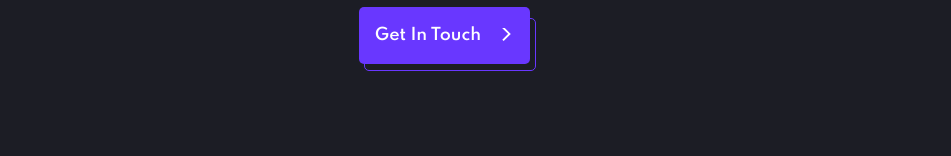
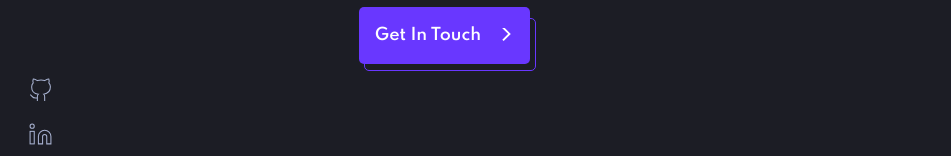
Before and after one commit to IshraqKabir/portfolio, a React (Create React App) app: page / in a window 1280 px wide. Both pictures are taken after a click on the icon 80 px from the left and 38 px from the top of the page. Shown: the part 514-670 px from the top of the page, without its empty margins (0-951 px from the left). Built offline with nearby package versions, Linux system fonts and the light colour scheme.

Commit message:
added social links

```diff
--- a/src/App.tsx
+++ b/src/App.tsx
@@ -5,23 +5,23 @@ import { useState } from "react";
 
 import Topbar from "./components/Topbar/Topbar.jsx";
 import DoubleSlideReveal from "./components/animation/DoubleSlideReveal/DoubleSlideReveal";
+import SocialIcons from "./components/SocialIcons/SocialIcons";
 
 function App() {
     const [showApp, setShowApp] = useState(false);
 
     return (
-        <>
         <DoubleSlideReveal start={true}>
             <div className="container" style={{}}>
                 <Hero showApp={showApp} setShowApp={setShowApp} />
                 {showApp && (
                     <>
                         <Topbar />
+                        <SocialIcons />
                     </>
                 )}
             </div>
         </DoubleSlideReveal>
-        </>
     );
 }
 
--- a/src/components/Button/Button.tsx
+++ b/src/components/Button/Button.tsx
@@ -5,9 +5,10 @@ import "./button.css";
 
 interface IProps {
     label: string;
+    onClick: Function;
 }
 
-export default function Button({ label }: IProps) {
+export default function Button({ label, onClick }: IProps) {
     const elRef = useRef<null | AnimeTimelineInstance>(null);
 
     useEffect(() => {
@@ -24,7 +25,7 @@ export default function Button({ label }: IProps) {
             })
     }, []);
 
-    return <div className="button-outer-container">
+    return <div className="button-outer-container" onClick={() => { onClick() }}>
         <DoubleSlideReveal start={true}>
             <div className="button-container">
                 <div className="button-text">{label}</div>
--- a/src/components/Hero/Hero.tsx
+++ b/src/components/Hero/Hero.tsx
@@ -34,6 +34,12 @@ const Hero = ({ showApp, setShowApp }: IProps): ReactElement | null => {
                     opacity: [0, 1],
                     translateY: '-20px',
                     easing: 'easeInOutQuad',
+                })
+                .add({
+                    targets: '.social-icons-container',
+                    scaleY: [0, 1],
+                    easing: 'easeInOutQuad',
+                    duration: 250,
                 })
         }
     }, [showApp]);
@@ -78,7 +84,9 @@ const Hero = ({ showApp, setShowApp }: IProps): ReactElement | null => {
                                 I'm a full stack web developer passionate about creating sophisticated web apps with awesome user experiences.
                                 I'm currently working as a freelance developer and looking for awesome remote opportunities.
                             </div>
-                            <Button label="Get In Touch" />
+                            <Button label="Get In Touch" onClick={() => {
+                                window.location.href = "mailto:ishraqkabirdev@gmail.com";
+                            }} />
                         </div>
                     </div>
                 </>
--- /dev/null
+++ b/src/components/SocialIcons/SocialIcons.tsx
@@ -0,0 +1,29 @@
+import { ReactElement } from "react";
+import './socialIcons.css';
+
+interface IProps { }
+
+export default function SocialIcons({ }: IProps): ReactElement | null {
+    return <div className="social-icons-container">
+        <div className="social-icon">
+            <a href="https://github.com/IshraqKabir" aria-label="Github" target="_blank" rel="noreferer">
+                <svg role="img" viewBox="0 0 24 24" className="social-icon-svg">
+                    <title>Github</title>
+                    <path d="M9 19c-5 1.5-5-2.5-7-3m14 6v-3.87a3.37 3.37 0 0 0-.94-2.61c3.14-.35 6.44-1.54 6.44-7A5.44 5.44 0 0 0 20 4.77 5.07 5.07 0 0 0 19.91 1S18.73.65 16 2.48a13.38 13.38 0 0 0-7 0C6.27.65 5.09 1 5.09 1A5.07 5.07 0 0 0 5 4.77a5.44 5.44 0 0 0-1.5 3.78c0 5.42 3.3 6.61 6.44 7A3.37 3.37 0 0 0 9 18.13V22"></path>
+                </svg>
+            </a>
+        </div>
+        <div className="social-icon">
+            <a href="https://linkedin.com/in/ishraq-kabir" aria-label="Github" target="_blank" rel="noreferer">
+                <svg role="img" viewBox="0 0 24 24" className="social-icon-svg">
+                    <title>LinkedIn</title>
+                    <path d="M16 8a6 6 0 0 1 6 6v7h-4v-7a2 2 0 0 0-2-2 2 2 0 0 0-2 2v7h-4v-7a6 6 0 0 1 6-6z"></path>
+                    <rect x="2" y="9" width="4" height="12" />
+                    <circle cx="4" cy="4" r="2" />
+                </svg>
+            </a>
+        </div>
+        <div className="social-icon-line">
+        </div>
+    </div>;
+}
--- /dev/null
+++ b/src/components/SocialIcons/socialIcons.css
@@ -0,0 +1,35 @@
+.social-icons-container {
+    position: fixed;
+    left: 20px;
+    bottom: 0px;
+    transform: scaleY(0);
+    color: white;
+    display: flex;
+    flex-direction: column;
+    align-items: center;
+}
+
+.social-icon {
+    padding: 0.5rem;
+}
+
+.social-icon-svg {
+    height: 25px;
+    width: 25px;
+    fill: none;
+    stroke: rgb(168, 178, 209);
+    stroke-width: 1;
+    cursor: pointer;
+    transition: all 0.25s;
+}
+
+.social-icon:hover .social-icon-svg {
+    stroke: #6937ff;
+    transform: translateY(-5px) scale(1.1);
+}
+
+.social-icon-line {
+    height: 8rem;
+    width: 1px;
+    background-color: rgb(168, 178, 209);
+}
--- a/src/reset.css
+++ b/src/reset.css
@@ -365,6 +365,6 @@ textarea {
     padding: 0.2em 0;
 }
 
-/* body { */
-/*      overflow-x: hidden; */
-/* } */
+body {
+    background-color: #1c1d25;
+}
```
Also changed, not shown: assets/images/linkedin_logo.svg (added), tsconfig.json (line endings or trailing spaces). Lines whose indentation alone changed are shown as unchanged.
